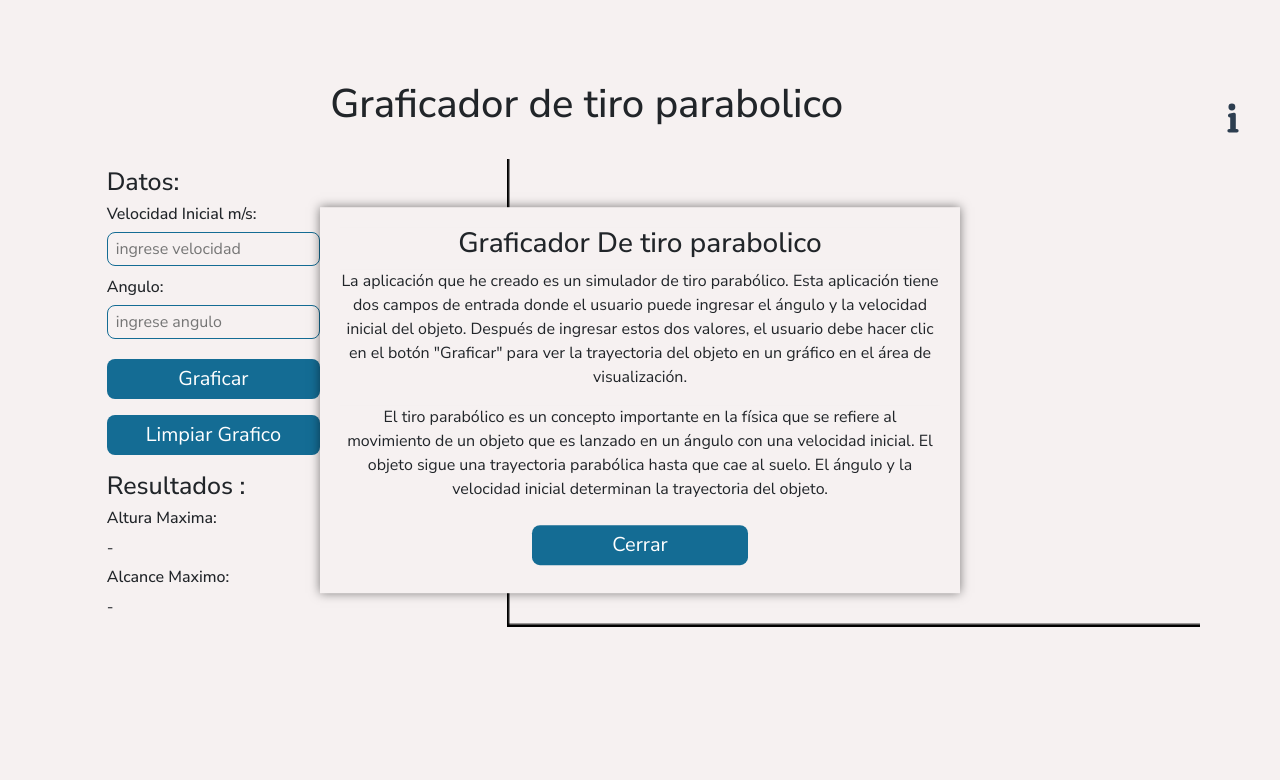
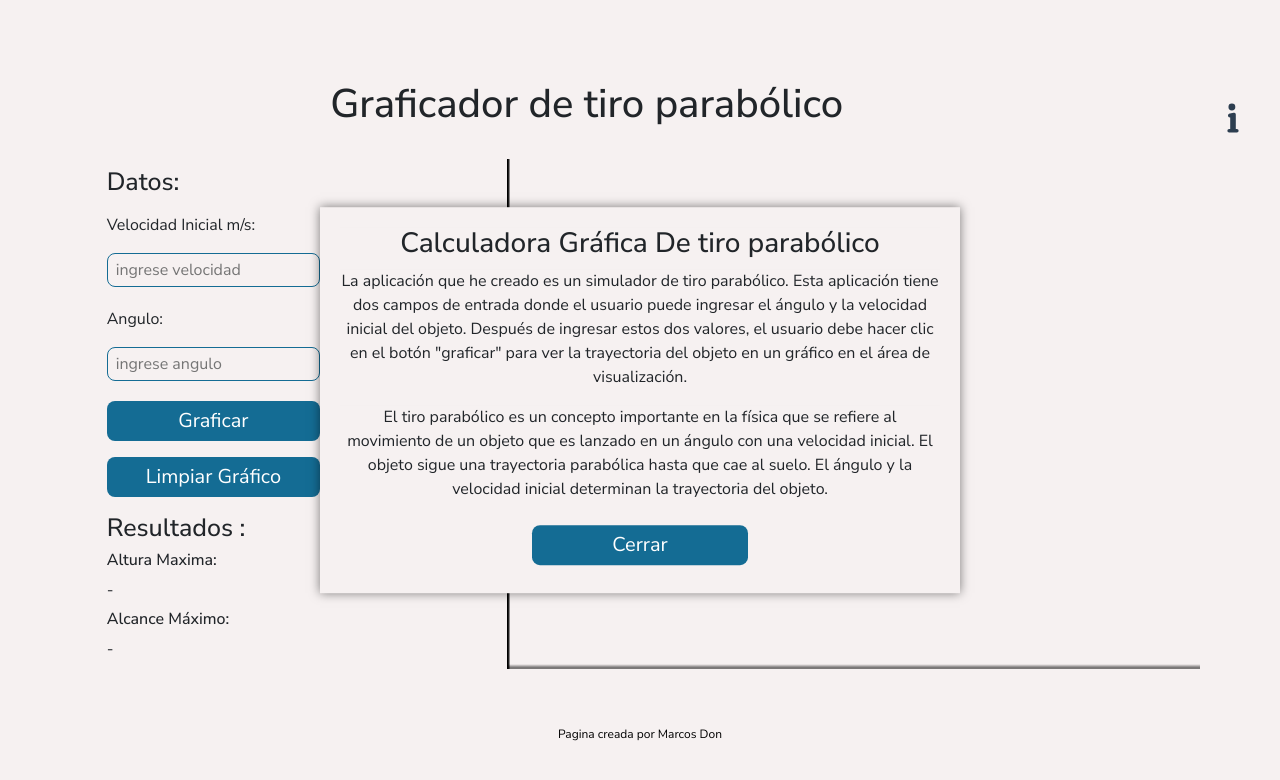
Before and after one commit to UCC-LabCompu2-Historico/proyecto2023-don, a plain HTML site: page index.html in a window 1280 px wide. Both pictures are taken after a click on the button 1226 px from the left and 95 px from the top of the page. Drawn offline with nearby package versions, Linux system fonts and the light colour scheme.

Commit message:
modificaciones respecto al parcial 1 (se indento con prettier, se corrigio la ortografia, se agrego una de las etiquetas semanticas obligatorias que faltaban (footer), se le agrego el respectivo label a cada input

```diff
--- a/index.html
+++ b/index.html
@@ -1,31 +1,46 @@
 <!DOCTYPE html>
 <html lang="es">
-
   <head>
     <link href="styles.css" rel="stylesheet" />
     <script src="index.js"></script>
-    <link href="https://cdn.jsdelivr.net/npm/bootstrap@5.3.0-alpha3/dist/css/bootstrap.min.css" rel="stylesheet"
-        integrity="sha384-KK94CHFLLe+nY2dmCWGMq91rCGa5gtU4mk92HdvYe+M/SXH301p5ILy+dN9+nJOZ" crossorigin="anonymous" />
-    <script src="https://cdn.jsdelivr.net/npm/bootstrap@5.3.0-alpha3/dist/js/bootstrap.bundle.min.js"
+    <link
+      href="https://cdn.jsdelivr.net/npm/bootstrap@5.3.0-alpha3/dist/css/bootstrap.min.css"
+      rel="stylesheet"
+      integrity="sha384-KK94CHFLLe+nY2dmCWGMq91rCGa5gtU4mk92HdvYe+M/SXH301p5ILy+dN9+nJOZ"
+      crossorigin="anonymous"
+    />
+    <script
+      src="https://cdn.jsdelivr.net/npm/bootstrap@5.3.0-alpha3/dist/js/bootstrap.bundle.min.js"
       integrity="sha384-ENjdO4Dr2bkBIFxQpeoTz1HIcje39Wm4jDKdf19U8gI4ddQ3GYNS7NTKfAdVQSZe"
-        crossorigin="anonymous"></script>
+      crossorigin="anonymous"
+    ></script>
     <meta charset="UTF-8" />
     <meta http-equiv="X-UA-Compatible" content="IE=edge" />
     <meta name="viewport" content="width=device-width, initial-scale=1.0" />
-    <meta name="description" content="Calculadora de tiro parabolico de un cuerpo." />
-    <meta name="keywords" content="Tiro parabolico, Calculadora, Calculadora de tiro parabolico, fisica" />
+    <meta
+      name="description"
+      content="Calculadora de tiro parabolico de un cuerpo."
+    />
+    <meta
+      name="keywords"
+      content="Tiro parabolico, Calculadora, Calculadora de tiro parabolico, fisica"
+    />
     <meta name="author" content="Marcos Don" />
-    <link rel="shortcut icon" href="images/favicon.ico">
+    <link rel="shortcut icon" href="images/favicon.ico" />
     <title>Calculadora De tiro parabólico</title>
   </head>
   <header>
     <div class="row header-row">
       <div class="col-md-11">
-            <h1 class="title">Graficador de tiro parabolico</h1>
+        <h1 class="title">Graficador de tiro parabólico</h1>
       </div>
       <div class="col-md-1">
         <button id="info-btn" onclick="showPopUp()">
-                <img src="images/info.svg" id="info-logo" alt="Boton para ver la informacion Del proyecto" />
+          <img
+            src="images/info.svg"
+            id="info-logo"
+            alt="Boton para ver la informacion Del proyecto"
+          />
         </button>
       </div>
     </div>
@@ -33,19 +48,21 @@
 
   <body class="container-fluid text-center">
     <div id="popup" class="col-md-6">
-        <h3>Graficador De tiro parabolico</h3>
+      <h3>Calculadora Gráfica De tiro parabólico</h3>
       <p>
-            La aplicación que he creado es un simulador de tiro parabólico. Esta aplicación tiene dos campos de entrada
-            donde el usuario puede ingresar el ángulo y la velocidad inicial del objeto. Después de ingresar estos dos
-            valores, el usuario debe hacer clic en el botón "Graficar" para ver la trayectoria del objeto en un gráfico
-            en el área de visualización.
+        La aplicación que he creado es un simulador de tiro parabólico. Esta
+        aplicación tiene dos campos de entrada donde el usuario puede ingresar
+        el ángulo y la velocidad inicial del objeto. Después de ingresar estos
+        dos valores, el usuario debe hacer clic en el botón "graficar" para ver
+        la trayectoria del objeto en un gráfico en el área de visualización.
       </p>
       <p>
-            El tiro parabólico es un concepto importante en la física que se refiere al movimiento de un objeto que es
-            lanzado en un ángulo con una velocidad inicial. El objeto sigue una trayectoria parabólica hasta que cae al
-            suelo. El ángulo y la velocidad inicial determinan la trayectoria del objeto.
+        El tiro parabólico es un concepto importante en la física que se refiere
+        al movimiento de un objeto que es lanzado en un ángulo con una velocidad
+        inicial. El objeto sigue una trayectoria parabólica hasta que cae al
+        suelo. El ángulo y la velocidad inicial determinan la trayectoria del
+        objeto.
       </p>
-
 
       <button id="close-btn" onclick="closePopUp()">Cerrar</button>
     </div>
@@ -54,20 +71,24 @@
       <div class="left-container col-md-4">
         <div class="datos-section">
           <h1 class="left-container-h1">Datos:</h1>
-                <h3 class="left-container-h3">Velocidad Inicial m/s:</h3>
-                <input id="velocidad-input" type="number" placeholder="ingrese velocidad" />
-                <h3 class="left-container-h3">Angulo:</h3>
+          <label class="left-container-labels">Velocidad Inicial m/s:</label>
+          <input
+            id="velocidad-input"
+            type="number"
+            placeholder="ingrese velocidad"
+          />
+          <label class="left-container-labels">Angulo:</label>
           <input id="angulo-input" type="number" placeholder="ingrese angulo" />
           <button class="left-bar-btn" onclick="graficar()">Graficar</button>
           <button class="left-bar-btn" onclick="limpiarGrafico()">
-                    Limpiar Grafico
+            Limpiar Gráfico
           </button>
         </div>
         <div class="result-section">
           <h1 class="left-container-h1">Resultados :</h1>
           <h3 class="left-container-h3">Altura Maxima:</h3>
           <label id="altura-maxima" for="altura-maxima">-</label>
-                <h3 class="left-container-h3">Alcance Maximo:</h3>
+          <h3 class="left-container-h3">Alcance Máximo:</h3>
           <label id="alcance-maximo" for="alcance-maximo">-</label>
         </div>
       </div>
@@ -80,4 +101,7 @@
     </main>
   </body>
 
+  <footer id="page-footer">
+    <p>Pagina creada por Marcos Don</p>
+  </footer>
 </html>
--- a/index.js
+++ b/index.js
@@ -15,12 +15,11 @@ window.addEventListener('load', () => {
   ctx.beginPath();
   ctx.moveTo(0, canvas.height);
   ctx.lineTo(canvas.width, canvas.height);
-    ctx.lineWidth = 2;
+  ctx.lineWidth = 1;
   ctx.strokeStyle = "#000";
   ctx.stroke();
 
 });
-
 
 function graficar() {
   const canvas = document.getElementById('main-canvas');
@@ -29,11 +28,11 @@ window.addEventListener('load', () => {
   const velocidad = document.getElementById('velocidad-input').value;
   const angulo = document.getElementById('angulo-input').value;
   console.log(velocidad)
-    if (angulo == ""){
+  if (angulo == "") {
     alert("No se puede graficar sin un angulo");
     return
   }
-    if (velocidad == ""){
+  if (velocidad == "") {
     alert("No se puede graficar sin una velocidad");
     return
   }
@@ -54,7 +53,8 @@ window.addEventListener('load', () => {
 
   alturaMaximaLabel.innerHTML = alturaMaxima.toFixed(3);
   alcanceMaximoLabel.innerHTML = alcanceMaximo.toFixed(3);
-    //ajustar el tamaño del canva a la altura y alcance maximo
+
+
   // Dibujar la trayectoria del proyectil
   ctx.beginPath();
   ctx.lineWidth = 2;
@@ -89,19 +89,19 @@ window.addEventListener('load', () => {
   ctx.lineTo(canvas.width, canvas.height);
 
   // Establecer el grosor y el color de las líneas
-    ctx.lineWidth = 2;
+  ctx.lineWidth = 1;
   ctx.strokeStyle = "#000";
 
   // Dibujar las líneas
   ctx.stroke();
 }
 
-function showPopUp(){
+function showPopUp() {
   const popup = document.getElementById('popup');
   popup.style.display = 'block'
 }
 
-function closePopUp(){
+function closePopUp() {
   const popup = document.getElementById('popup');
   popup.style.display = 'none'
 }
--- a/styles.css
+++ b/styles.css
@@ -1,10 +1,12 @@
-@import url('https://fonts.googleapis.com/css2?family=Nunito+Sans:wght@300;400;500;600;700&display=swap');
+@import url("https://fonts.googleapis.com/css2?family=Nunito+Sans:wght@300;400;500;600;700&display=swap");
 
+* {
+  font-family: "Nunito Sans", sans-serif;
+  background-color: #f6f1f1;
+}
 
-*{
-    font-family: 'Nunito Sans', sans-serif;
-    background-color: #F6F1F1;
-
+.container-fluid {
+  background-color: #f6f1f1;
 }
 
 input::-webkit-outer-spin-button,
@@ -13,9 +15,8 @@ input::-webkit-inner-spin-button {
   margin: 0;
 }
 
-.main-page{
-    background-color: #F6F1F1;
-
+.main-page {
+  background-color: #f6f1f1;
 }
 
 .canvas-container {
@@ -28,58 +29,60 @@ input::-webkit-inner-spin-button {
   width: 100%;
 }
 
-.row.header-row{
+.row.header-row {
   font-size: 45px;
   padding-bottom: 10px;
   margin-top: 80px;
 }
 
-.title{
+.title {
   display: flex;
   align-items: center;
   justify-content: center;
 }
 
-
-.row .left-container{
+.row .left-container {
   display: flex;
   flex-direction: column;
   padding: 0 80px;
-
 }
-.row .main-container{
+.row .main-container {
   display: flex;
   flex-direction: column;
   padding: 0px 80px;
 }
 
-.datos-section{
-    display: flex;
-    justify-content: center;
-    flex-direction: column;
-
-}
-
-.result-section{
+.datos-section {
   display: flex;
   justify-content: center;
   flex-direction: column;
 }
 
-.left-container-h1{
+.result-section {
+  display: flex;
+  justify-content: center;
+  flex-direction: column;
+}
+
+.left-container-h1 {
   font-size: 25px;
   text-align: start;
   width: 80%;
   margin: 8px auto;
-
 }
-.row .left-container label{
+.row .left-container label {
   text-align: start;
   width: 80%;
   margin: 8px auto;
+}
+.left-container-labels {
+  font-size: 16px;
+  text-align: start;
+  width: 80%;
+  margin: 0px auto;
+}
 
-}
-.left-container-h3{
+.left-container-h3 {
   font-size: 16px;
   text-align: start;
   width: 80%;
@@ -88,7 +91,7 @@ input::-webkit-inner-spin-button {
 
 .left-bar-btn {
   border: none;
-    background-color: #146C94;
+  background-color: #146c94;
   font-size: 20px;
   margin: 8px auto;
   height: 40px;
@@ -97,22 +100,21 @@ input::-webkit-inner-spin-button {
   color: white;
 }
 
-.left-container input{
+.left-container input {
   width: 80%;
   margin: 8px auto;
-    border: 1px solid #146C94;
+  border: 1px solid #146c94;
   border-radius: 8px;
   margin-bottom: 12px;
   padding: 4px 8px;
-
 }
 
-#info-logo{
+#info-logo {
   width: 30px;
   height: 30px;
 }
 
-#info-btn{
+#info-btn {
   height: 30px;
   width: 30px;
   color: red;
@@ -120,21 +122,20 @@ input::-webkit-inner-spin-button {
   border: none;
 }
 
-
 #popup {
   display: none;
   position: fixed;
   top: 50%;
   left: 50%;
   transform: translate(-50%, -50%);
-    background-color: #F6F1F1;
+  background-color: #f6f1f1;
   padding: 20px;
   box-shadow: 0 0 10px rgba(0, 0, 0, 0.5);
 }
 
-#close-btn{
+#close-btn {
   border: none;
-    background-color: #146C94;
+  background-color: #146c94;
   font-size: 20px;
   margin: 8px auto;
   height: 40px;
@@ -143,6 +144,23 @@ input::-webkit-inner-spin-button {
   color: white;
 }
 
-button:hover{
+button:hover {
   color: black;
 }
+
+#page-footer {
+  display: flex;
+  justify-content: center;
+  align-items: center;
+  height: 80px;
+  width: 100%;
+  background-color: #f6f1f1;
+  margin: 0;
+}
+
+#page-footer p {
+  padding-top: 50px;
+  margin: 0px;
+  font-size: 12px;
+  color: black;
+}
```
Lines whose indentation alone changed are shown as unchanged.
